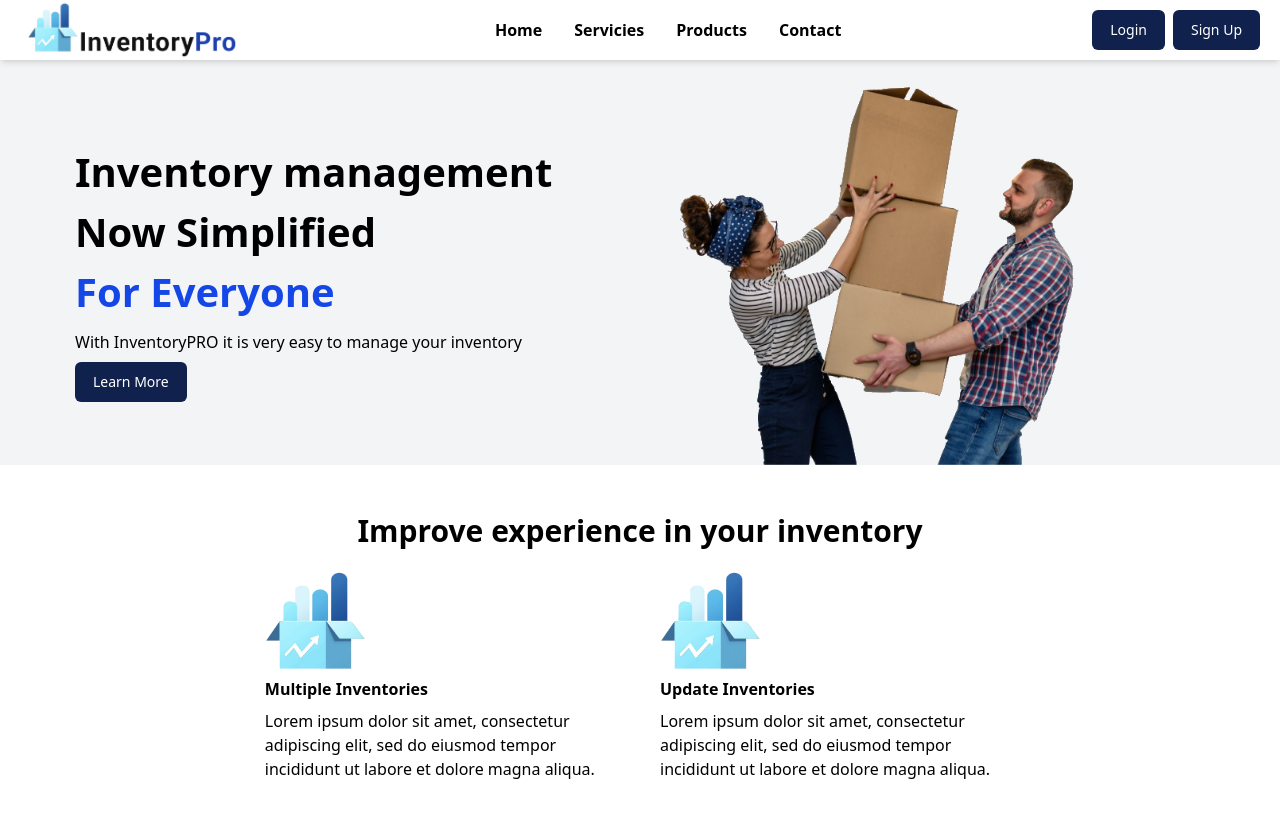
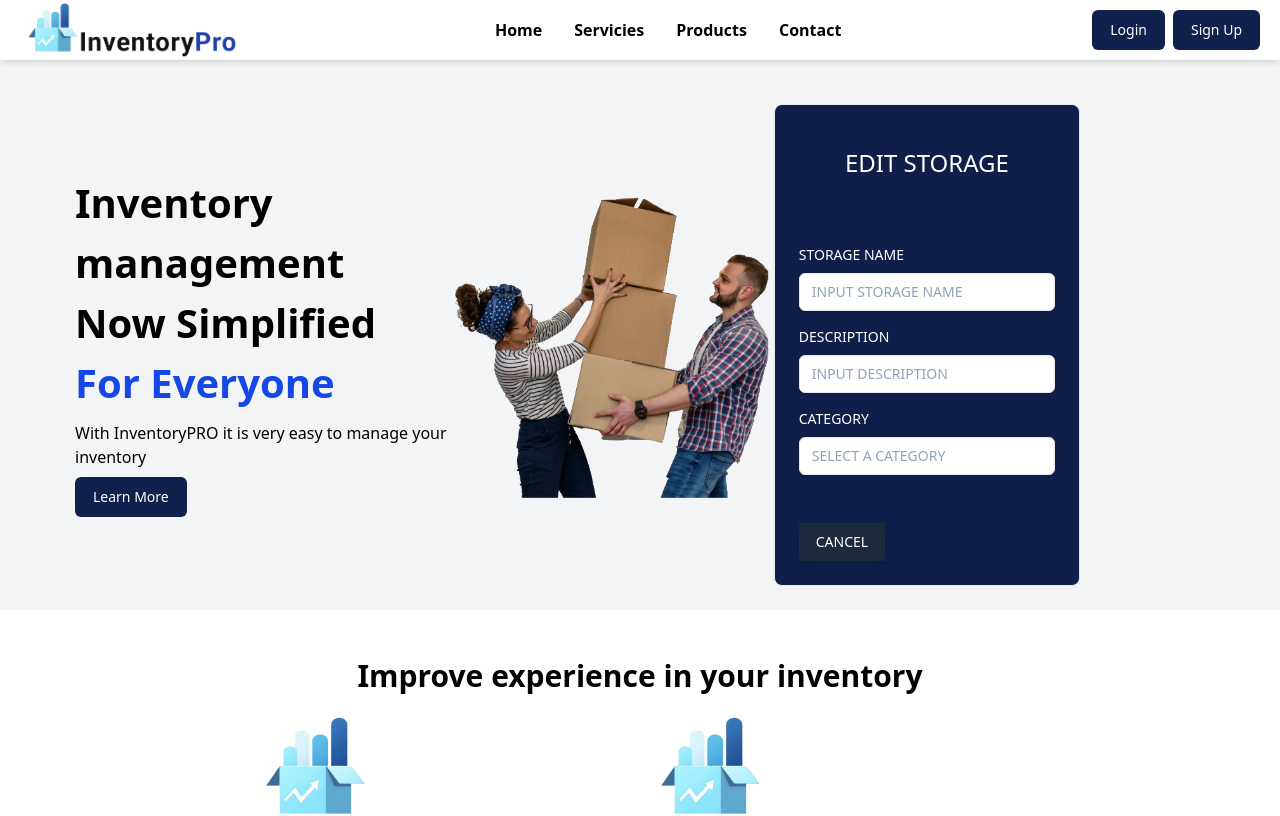
Before and after one commit to oderflaY/InventoryPro, a React (Vite) app in the folder frontend/: page / in a window 1280 px wide. Shown: the top 816 px of the page. Built offline with nearby package versions, Linux system fonts and the light colour scheme.

Commit message:
El StorageEditModal
menu desplegable quitar de la home pagenel componete ya que se inntegro e esa seccion para solo verlo

```diff
--- /dev/null
+++ b/frontend/src/components/StorageEditModal.tsx
@@ -0,0 +1,70 @@
+import React from "react";
+
+const StorageEditModal = () => {
+
+  return (
+    <div className="relative flex flex-col bg-[#101F4A] border border-slate-200 w-96 rounded-lg my-6">
+      <div className="relative m-2.5 items-center flex justify-center text-white h-24 rounded-md bg-[#101F4A]">
+        <h3 className="text-2xl">EDIT STORAGE</h3>
+      </div>
+      <div className="flex flex-col gap-4 p-6">
+        <div className="w-full max-w-sm min-w-[200px]">
+          <label htmlFor="email" className="block mb-2 text-sm  text-white">
+          STORAGE NAME
+          </label>
+          <input
+            id="STORAGE NAME"
+            type="name"
+            className="w-full bg-white placeholder:text-slate-400
+            text-blue-950 text-sm border border-slate-200 rounded-md px-3 py-2 transition duration-300 ease-in-out focus:outline-none focus:border-slate-400 hover:border-slate-300 shadow-sm focus:shadow
+            "
+
+            placeholder="INPUT STORAGE NAME"
+          />
+        </div>
+
+        <div className="w-full max-w-sm min-w-[200px]">
+          <label htmlFor="password" className="block mb-2 text-sm text-white">
+          DESCRIPTION
+          </label>
+          <input
+            id="DESCRIPTION"
+            type="name"
+            className="w-full bg-white placeholder:text-slate-400 text-slate-700 text-sm border border-slate-200 rounded-md px-3 py-2 transition duration-300 ease-in-out focus:outline-none focus:border-slate-400 hover:border-slate-300 shadow-sm focus:shadow"
+            placeholder="INPUT DESCRIPTION"
+          />
+        </div>
+
+
+
+        <div className="w-full max-w-sm min-w-[200px]">
+          <label htmlFor="password" className="block mb-2 text-sm text-white">
+          CATEGORY
+          </label>
+          <input
+            id="password"
+            type="password"
+            className="w-full bg-white placeholder:text-slate-400 text-slate-700 text-sm border border-slate-200 rounded-md px-3 py-2 transition duration-300 ease-in-out focus:outline-none focus:border-slate-400 hover:border-slate-300 shadow-sm focus:shadow"
+            placeholder="SELECT A CATEGORY"
+          />
+        </div>
+
+
+        <div className="inline-flex items-center mt-2">
+          <label className="flex items-center cursor-pointer relative">
+          </label>
+        </div>
+      </div>
+      <div className="p-6 pt-0">
+        <button
+          className=" bg-slate-800 py-2 px-4 border border-transparent text-center text-sm text-white transition-all shadow-md hover:shadow-lg focus:bg-slate-700 focus:shadow-none active:bg-slate-700 hover:bg-slate-700 active:shadow-none disabled:pointer-events-none disabled:opacity-50 disabled:shadow-none"
+          type="button"
+        >
+         CANCEL
+        </button>
+      </div>
+    </div>
+  );
+}
+
+export default StorageEditModal;
--- a/frontend/src/views/Dashboard.tsx
+++ b/frontend/src/views/Dashboard.tsx
@@ -1,5 +1,5 @@
 import { Navigate } from "react-router-dom";
-import Dashboardd from "../components/noseC";
+import Dashboardd from "../components/NoseC";
 
 export default function Dashboard() {
   const token = localStorage.getItem("token");
--- a/frontend/src/views/Homepage.tsx
+++ b/frontend/src/views/Homepage.tsx
@@ -1,6 +1,7 @@
 import { Navigate } from 'react-router-dom';
 import Carrusel from '../components/carrusel'; // Asegúrate de que la ruta sea correcta
 import { IoCheckmark, IoCloseSharp } from 'react-icons/io5';
+import StorageEditModal from '../components/StorageEditModal';
 
 
 export default function Homepage() {
@@ -25,6 +26,7 @@ export default function Homepage() {
         <div>
           <img className="w-[400px] h-auto" src="/images-home/sect_I.png" alt="Hero Image" />
         </div>
+        <StorageEditModal></StorageEditModal>
       </section>
 
       {/* Section II */}
```
